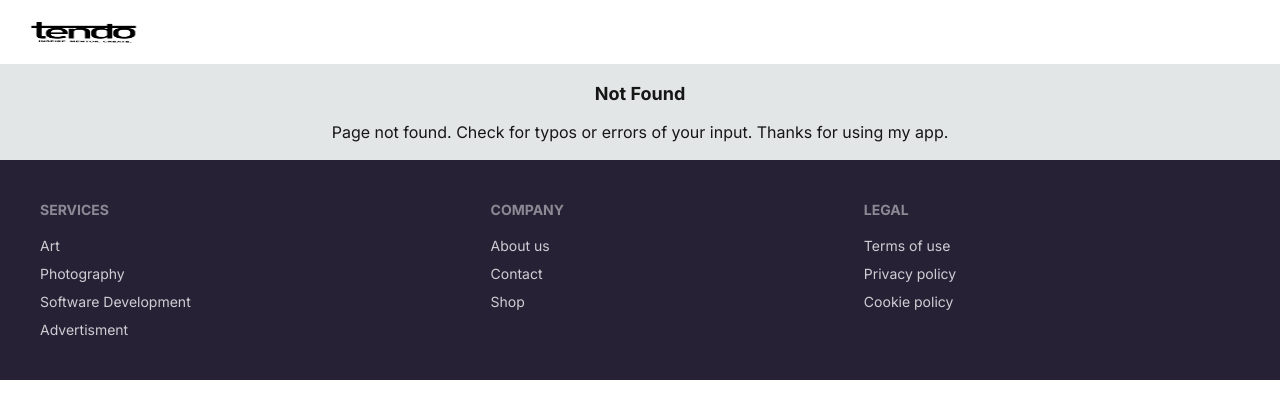
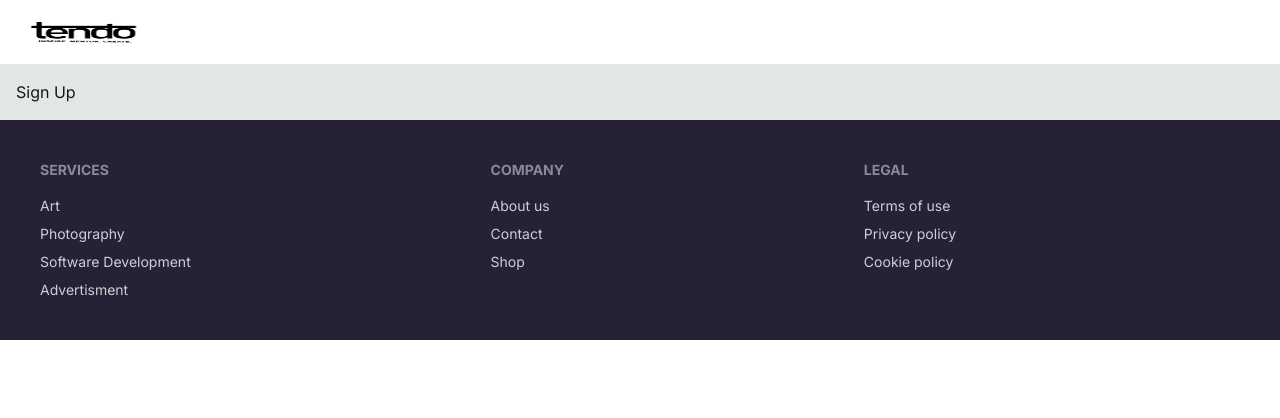
Before and after one commit to Only1allan/artke, a Next.js app: page /auth/signup in a window 1280 px wide. Before the commit this address had no page. Shown: the top 418 px of the page. Built offline with nearby package versions, Linux system fonts and the light colour scheme.

Commit message:
authentication boilerplate

```diff
--- /dev/null
+++ b/src/app/auth/signin/page.tsx
@@ -0,0 +1,7 @@
+export default function Signin() {
+    return(
+        <div>
+            <h1>Sign In</h1>
+        </div>
+    )
+}
--- /dev/null
+++ b/src/app/auth/signup/page.tsx
@@ -0,0 +1,7 @@
+export default function Signup() {
+    return(
+        <div>
+            <h1>Sign Up</h1>
+        </div>
+    )
+}
```
